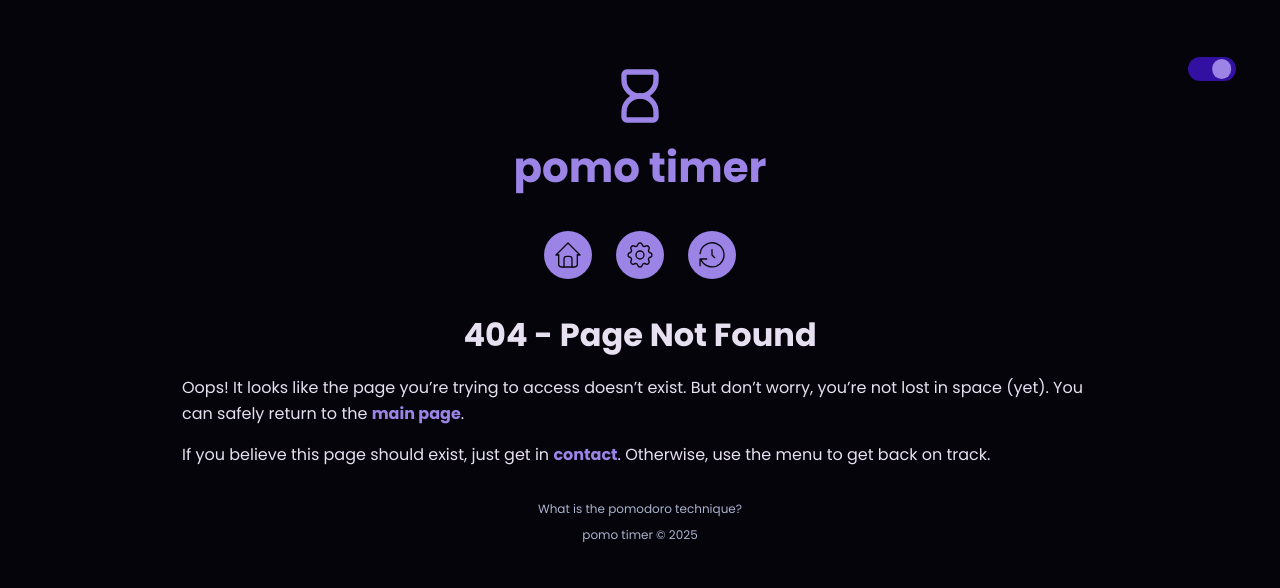
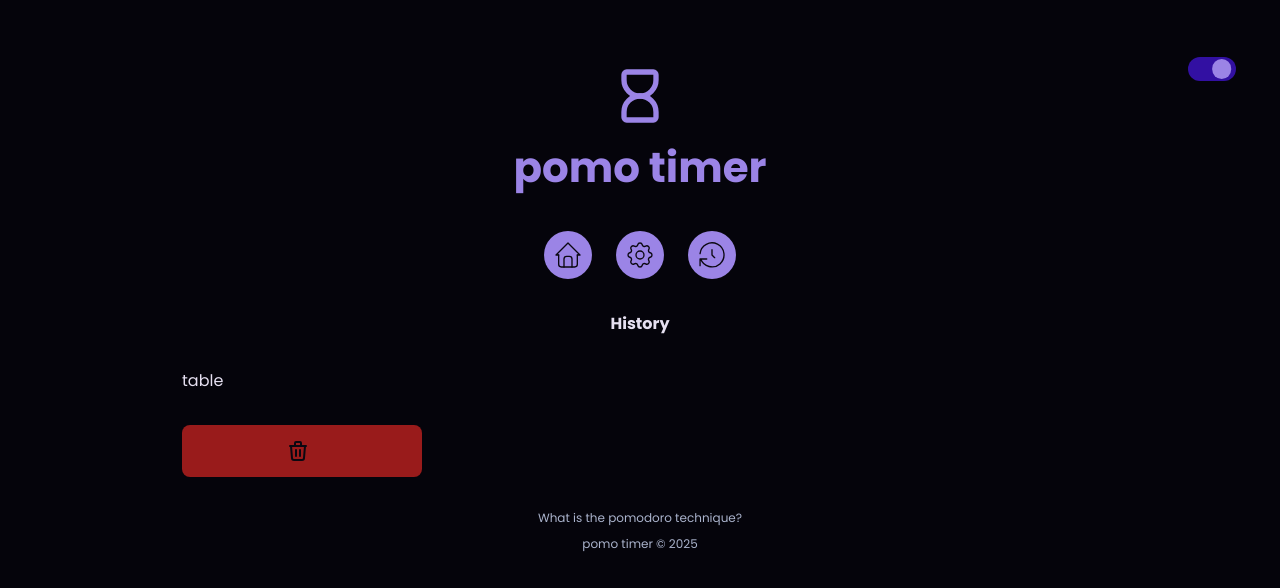
Before and after one commit to raory1/pomodoro, a React (Vite) app: page /history in a window 1280 px wide. Shown: the top 588 px of the page. Built offline with nearby package versions, Linux system fonts and the light colour scheme.

Commit message:
feat: create History and Settings routes

```diff
--- a/src/components/Menu/index.tsx
+++ b/src/components/Menu/index.tsx
@@ -14,7 +14,7 @@ export function Menu() {
         <IconHome stroke={1} />
       </Link>
       <Link
-        to="/settings"
+        to="/settings/"
         className={styles.menuLink}
         aria-label="Go to settings page"
         title="Settings"
@@ -22,7 +22,7 @@ export function Menu() {
         <IconSettings stroke={1} />
       </Link>
       <Link
-        to="/history"
+        to="/history/"
         className={styles.menuLink}
         aria-label="Go to history page"
         title="History"
--- /dev/null
+++ b/src/pages/History/index.tsx
@@ -0,0 +1,28 @@
+import { IconTrash } from '@tabler/icons-react';
+import { Button } from '../../components/Button';
+import { Container } from '../../components/Container';
+import { Heading } from '../../components/Heading';
+import { MainTemplate } from '../../templates/MainTemplate';
+
+import style from './styles.module.css';
+
+export function History() {
+  return (
+    <MainTemplate>
+      <Container>
+        <Heading>History</Heading>
+      </Container>
+
+      <Container>table</Container>
+
+      <Container>
+        <Button
+          variant="alert"
+          icon={<IconTrash />}
+          aria-label="Clear all tasks history"
+          title="Clear history"
+        />
+      </Container>
+    </MainTemplate>
+  );
+}
--- /dev/null
+++ b/src/pages/Settings/index.tsx
@@ -0,0 +1,15 @@
+import { Container } from '../../components/Container';
+import { Heading } from '../../components/Heading';
+import { MainTemplate } from '../../templates/MainTemplate';
+
+import style from './styles.module.css';
+
+export function Settings() {
+  return (
+    <MainTemplate>
+      <Container>
+        <Heading>Settings</Heading>
+      </Container>
+    </MainTemplate>
+  );
+}
--- a/src/routers/router.tsx
+++ b/src/routers/router.tsx
@@ -1,5 +1,7 @@
 import { BrowserRouter, Route, Routes } from 'react-router';
 import { Home } from '../pages/Home';
+import { History } from '../pages/History';
+import { Settings } from '../pages/Settings';
 import { NotFound } from '../pages/NotFound';
 
 export function MainRouter() {
@@ -7,8 +9,8 @@ export function MainRouter() {
     <BrowserRouter>
       <Routes>
         <Route path="/" element={<Home />} />
-        {/* <Route path="/history/" element={<History />} />
-        <Route path="/settings/" element={<Settings />} /> */}
+        <Route path="/history/" element={<History />} />
+        <Route path="/settings/" element={<Settings />} />
         <Route path="*" element={<NotFound />} />
       </Routes>
     </BrowserRouter>
```
Also changed, not shown: src/pages/History/styles.module.css (added), src/pages/Settings/styles.module.css (added).
